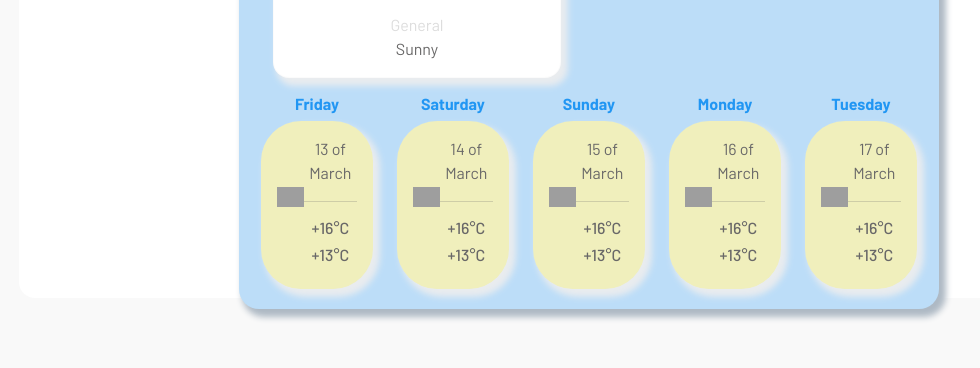
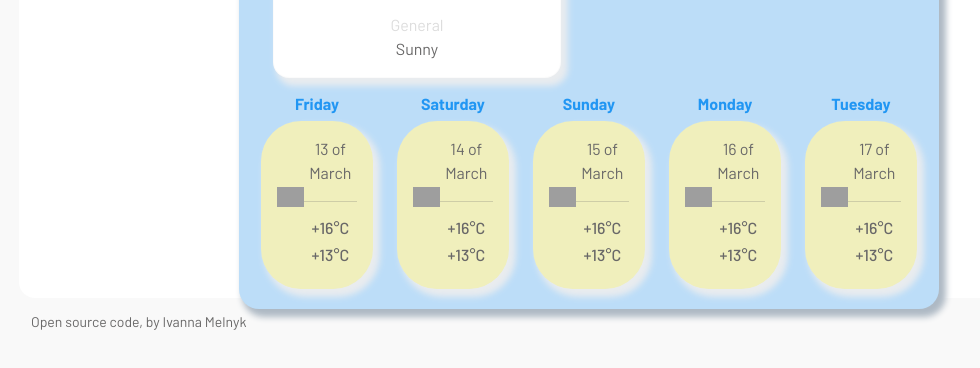
Before and after one commit to IvannaMelnyk/shecodes-weather-app, a website built with Parcel: page index.html in a window 1280 px wide. Shown: the part 422-790 px from the top of the page, without its empty margins (51-1031 px from the left). Built offline with nearby package versions, Linux system fonts and the light colour scheme; grey boxes are pictures that could not be loaded.

Commit message:
add small inro bottom

```diff
--- a/index.html
+++ b/index.html
@@ -255,6 +255,13 @@
           </div>
         </div>
       </div>
+      <small
+        ><a
+          href="https://github.com/IvannaMelnyk/shecodes-weather-app"
+          target="_blank"
+          >Open source code</a
+        >, by Ivanna Melnyk
+      </small>
     </div>
     <script src="src/index.js"></script>
   </body>
```
